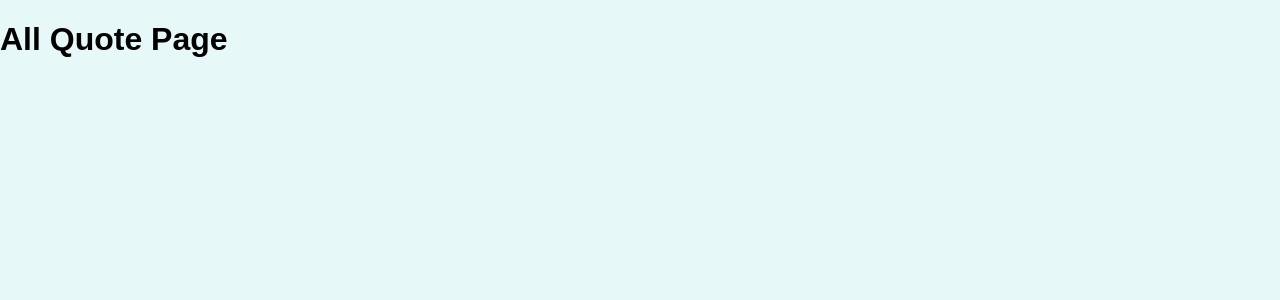
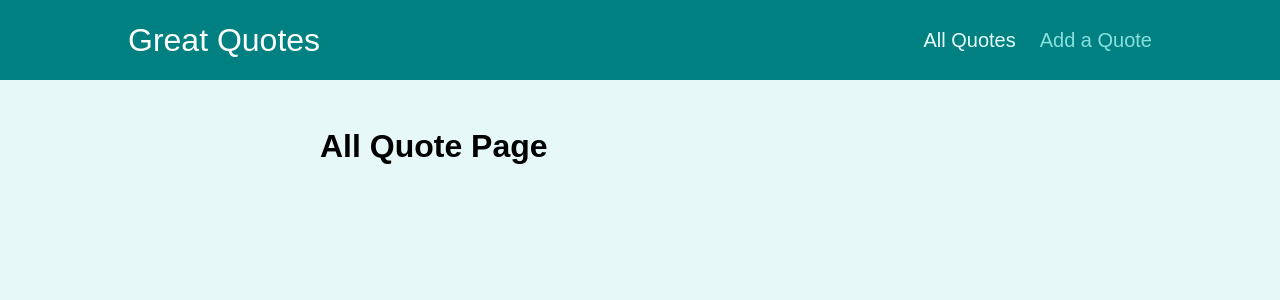
Before and after one commit to jdavidmartinez/react-multi-page-spa, a React (Create React App) app: page /quotes in a window 1280 px wide. Shown: the top 300 px of the page. Built offline with nearby package versions, Linux system fonts and the light colour scheme.

Commit message:
Section 20 - Video 278 - Adding a Layout Wrapper Component

```diff
--- a/src/App.js
+++ b/src/App.js
@@ -3,10 +3,12 @@
 import AllQoutes from './pages/AllQoutes';
 import QuoteDetail from './pages/QuoteDetail';
 import NewQuote from './pages/NewQuote';
+import Layout from './components/layout/Layout';
 
 
 function App() {
   return (
+    <Layout>
    <Switch>
      <Route path='/' exact>
        <Redirect to='/quotes' />
@@ -21,6 +23,7 @@
         <NewQuote />
      </Route>
    </Switch>
+   </Layout>
   );
 }
 
--- /dev/null
+++ b/src/components/layout/Layout.js
@@ -0,0 +1,12 @@
+import { Fragment } from 'react';
+import classes from './Layout.module.css'
+import MainNavigation from './MainNavigation';
+
+const Layout = (props) => {
+    return <Fragment>
+        <MainNavigation />
+        <main className={classes.main}>{props.children}</main>
+    </Fragment>
+}
+
+export default Layout;
--- /dev/null
+++ b/src/components/layout/MainNavigation.js
@@ -0,0 +1,27 @@
+import { NavLink } from "react-router-dom";
+
+import classes from "./MainNavigation.module.css";
+
+const MainNavigation = () => {
+  return (
+    <header className={classes.header}>
+      <div className={classes.logo}>Great Quotes</div>
+      <nav className={classes.nav}>
+        <ul>
+          <li>
+            <NavLink to="/quotes" activeClassName={classes.active}>
+              All Quotes
+            </NavLink>
+          </li>
+          <li>
+            <NavLink to="/new-quotes" activeClassName={classes.active}>
+              Add a Quote
+            </NavLink>
+          </li>
+        </ul>
+      </nav>
+    </header>
+  );
+};
+
+export default MainNavigation;
```
Also changed, not shown: 1 other file (tests, documents, lock files or other folders).
